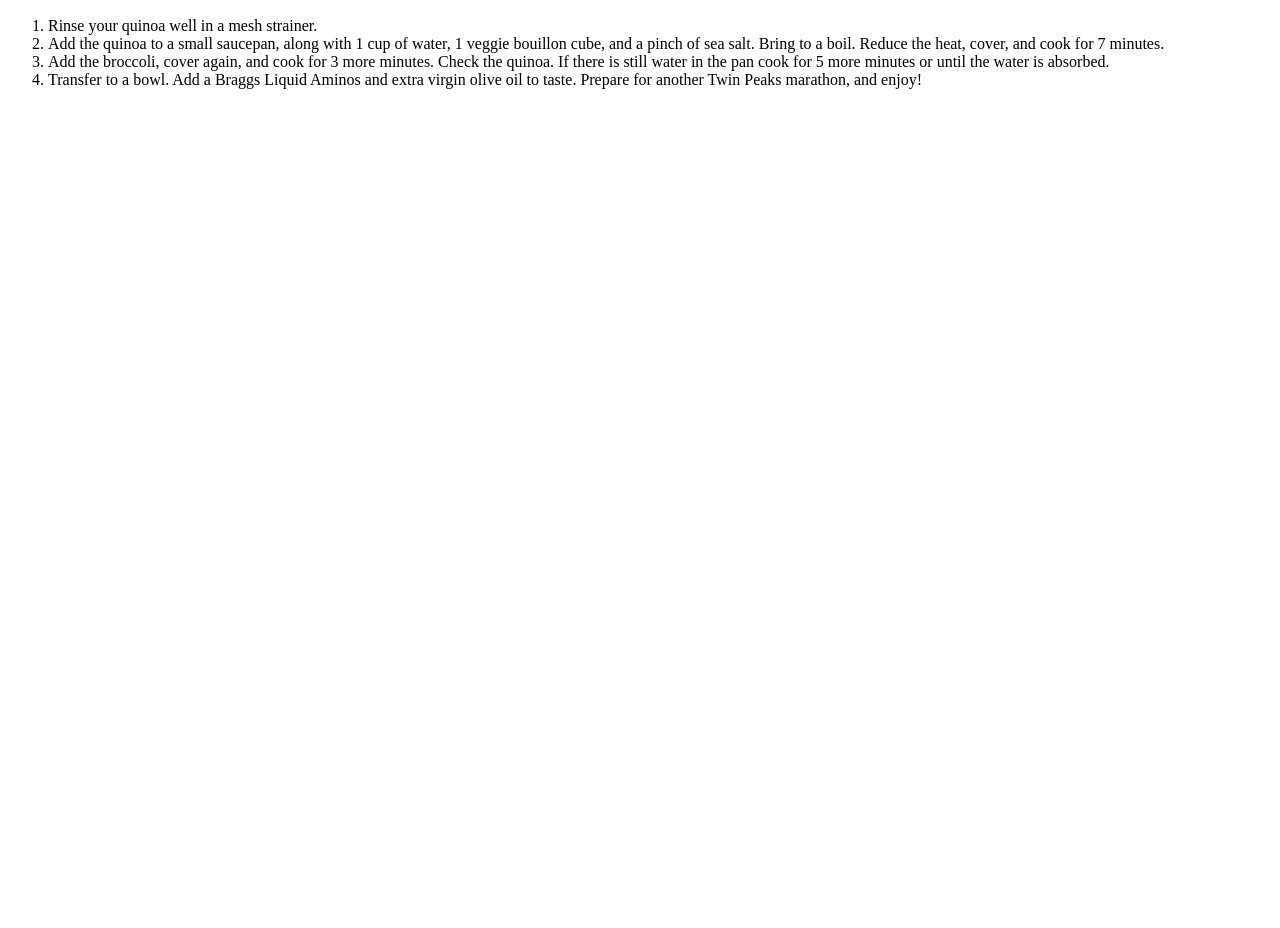
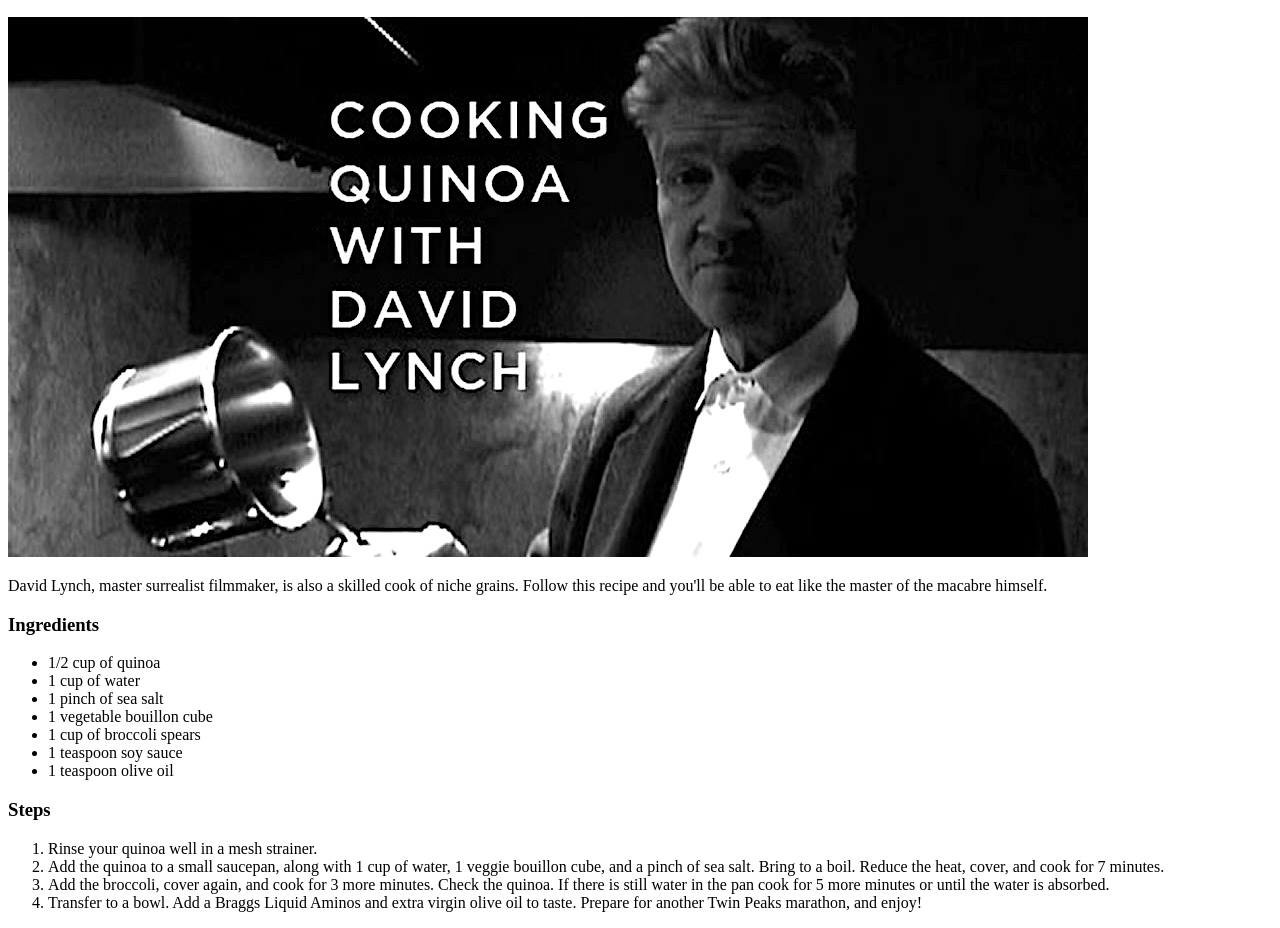
Before and after one commit to willmclark/odin-recipes, a plain HTML site: page quinoa.html in a window 1280 px wide. Shown: the part 110-1038 px from the top of the page. Before the commit the page ends 800 px from the top, so only its background shows below. Drawn offline with Linux system fonts and the light colour scheme.

Commit message:
Edit quinoa.html and add images folder and image

```diff
--- a/quinoa.html
+++ b/quinoa.html
@@ -8,7 +8,24 @@
     <body>
         <h1>David Lynch</h1>
         <h2>This is his quinoa.</h2>
+        <img src="./images/lynch-quinoa.jpg">
 
+        <p>David Lynch, master surrealist filmmaker, is also a skilled cook of niche grains. Follow this recipe and you'll be able to eat like
+            the master of the macabre himself.
+        </p>
+
+        <h3>Ingredients</h3>
+        <ul>
+            <li>1/2 cup of quinoa</li>
+            <li>1 cup of water</li>
+            <li>1 pinch of sea salt</li>
+            <li>1 vegetable bouillon cube</li>
+            <li>1 cup of broccoli spears</li>
+            <li>1 teaspoon soy sauce</li>
+            <li>1 teaspoon olive oil</li>
+        </ul>
+
+        <h3>Steps</h3>
         <ol>
             <li>Rinse your quinoa well in a mesh strainer.</li>
             <li>Add the quinoa to a small saucepan, along with 1 cup of water, 1 veggie bouillon cube, and a pinch of sea salt. Bring to a boil. Reduce the heat, cover, and cook for 7 minutes.
```
Also changed, not shown: index.html (+1 -0 lines), images/lynch-quinoa.jpg (added).
